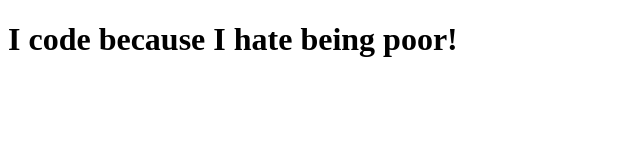
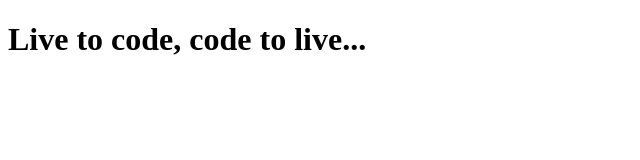
Before and after one commit to ratalla816/javascript-playground, a plain HTML site: page index.html in a window 1280 px wide. Shown: the whole page, without its empty margins (0-640 px from the left). Drawn offline with Linux system fonts and the light colour scheme.

Commit message:
js practice

```diff
--- /dev/null
+++ b/assets/script.js
@@ -0,0 +1,9 @@
+alert("live to code, code to live");
+
+console.log("code to live?");
+
+/*
+
+Multi-line comment lines
+
+*/
--- a/index.html
+++ b/index.html
@@ -7,11 +7,11 @@
     <title>Document</title>
 </head>
 <body>
-  <h1>I code because I hate being poor!</h1>
+  <h1>Live to code, code to live...</h1>
 
 
 
-<script src="script.js"></script>
+<script src="assets/script.js"></script>
 
 </body>
 </html>
```
Also changed, not shown: assets/style.css (added).
